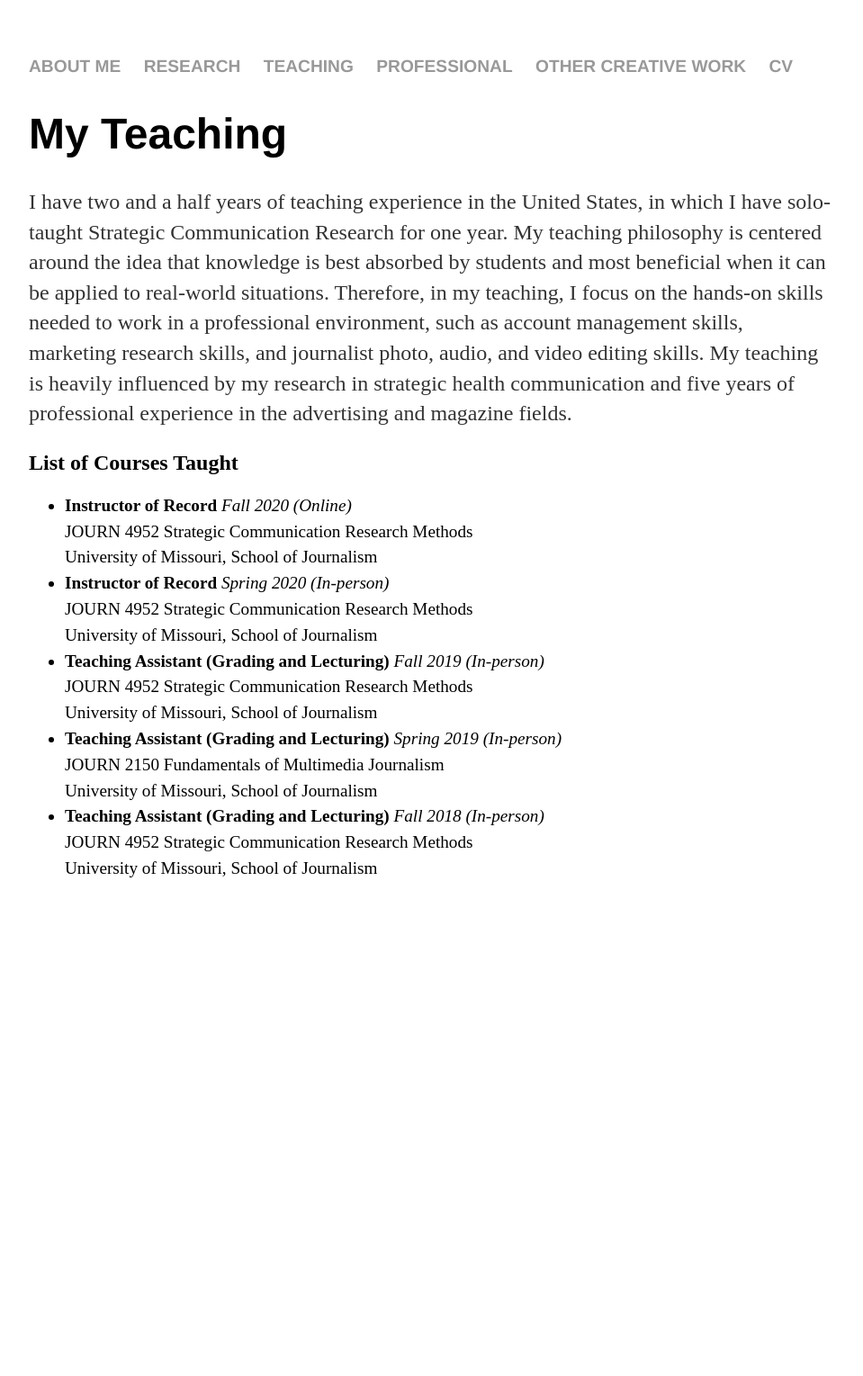
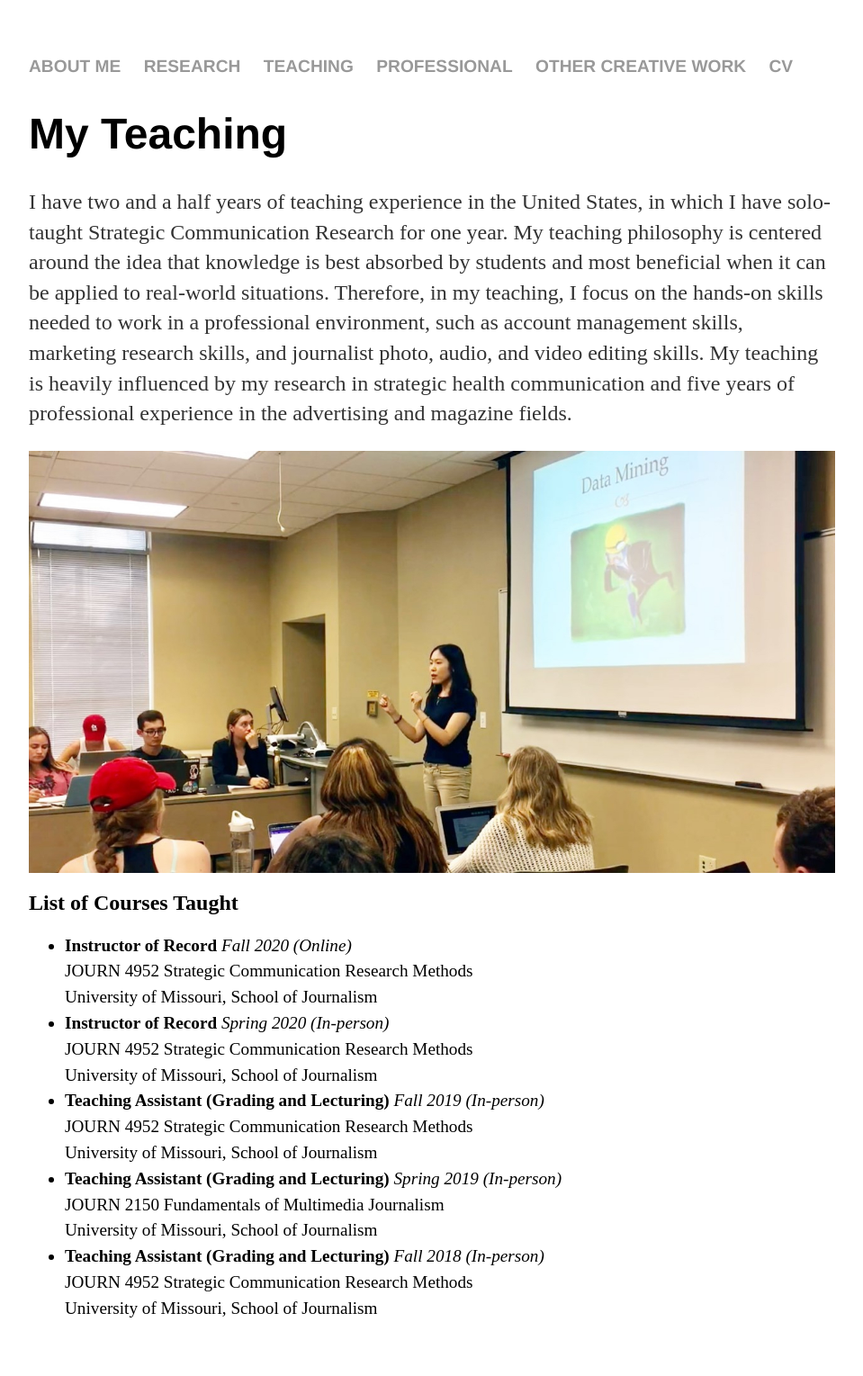
Before and after one commit to sisihuphd/sisihuphd.github.io, a Jekyll site: the page built from teaching/index.html, in a window 1280 px wide. Shown: the whole page at 90% size, without its empty margins (160-1119 px from the left). Built offline with Jekyll 4.4.1, drawn with Linux system fonts in a browser that asks for light colours; before the commit the page ends 1040 px from its top, so only the background shows below that.

Commit message:
Update index.html

```diff
--- a/teaching/index.html
+++ b/teaching/index.html
@@ -9,6 +9,8 @@
         Therefore, in my teaching, I focus on the hands-on skills needed to work in a professional environment, such as account management skills,
         marketing research skills, and journalist photo, audio, and video editing skills. My teaching is heavily influenced by my research in
         strategic health communication and five years of professional experience in the advertising and magazine fields.</p>
+
+		<div class="imgbox"><img class="center-fit" src="../images/Teaching.jpg"></div>
 
 	    <h2>List of Courses Taught</h2>
 		<ul>
```
